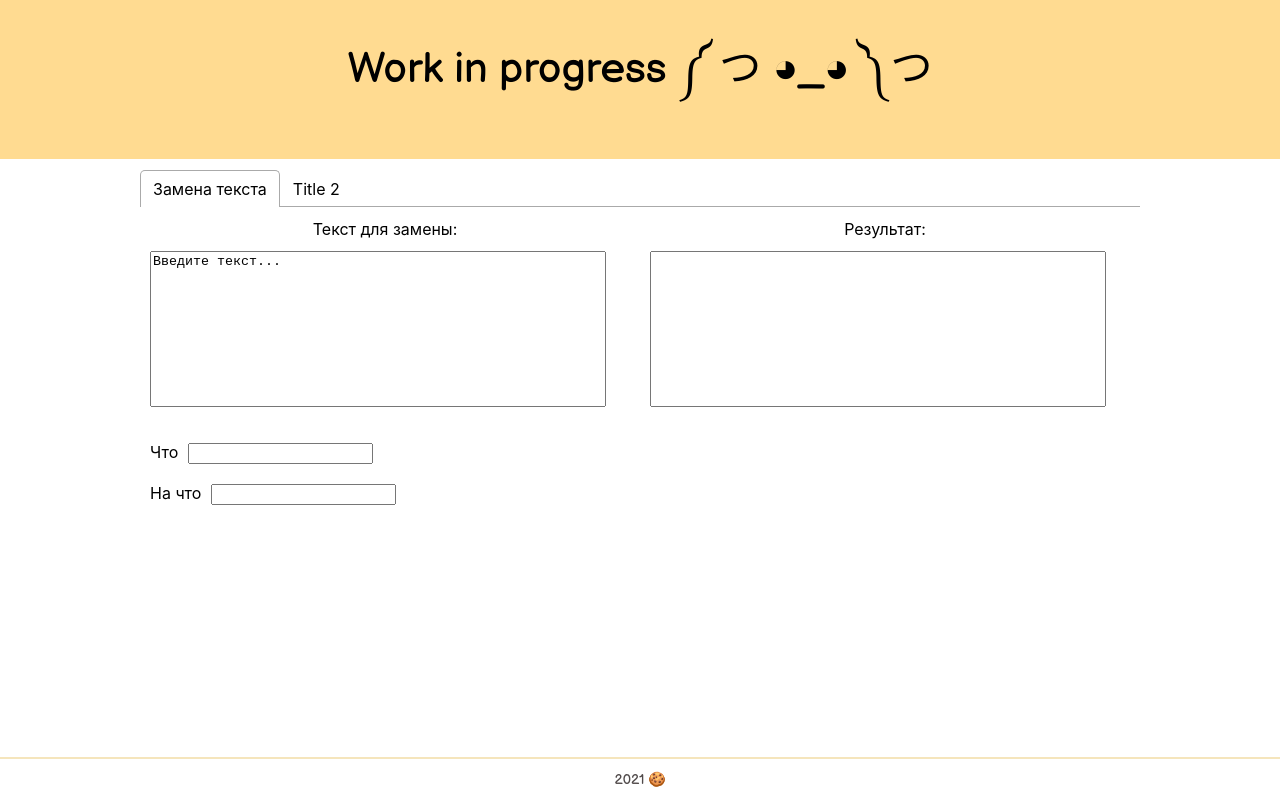
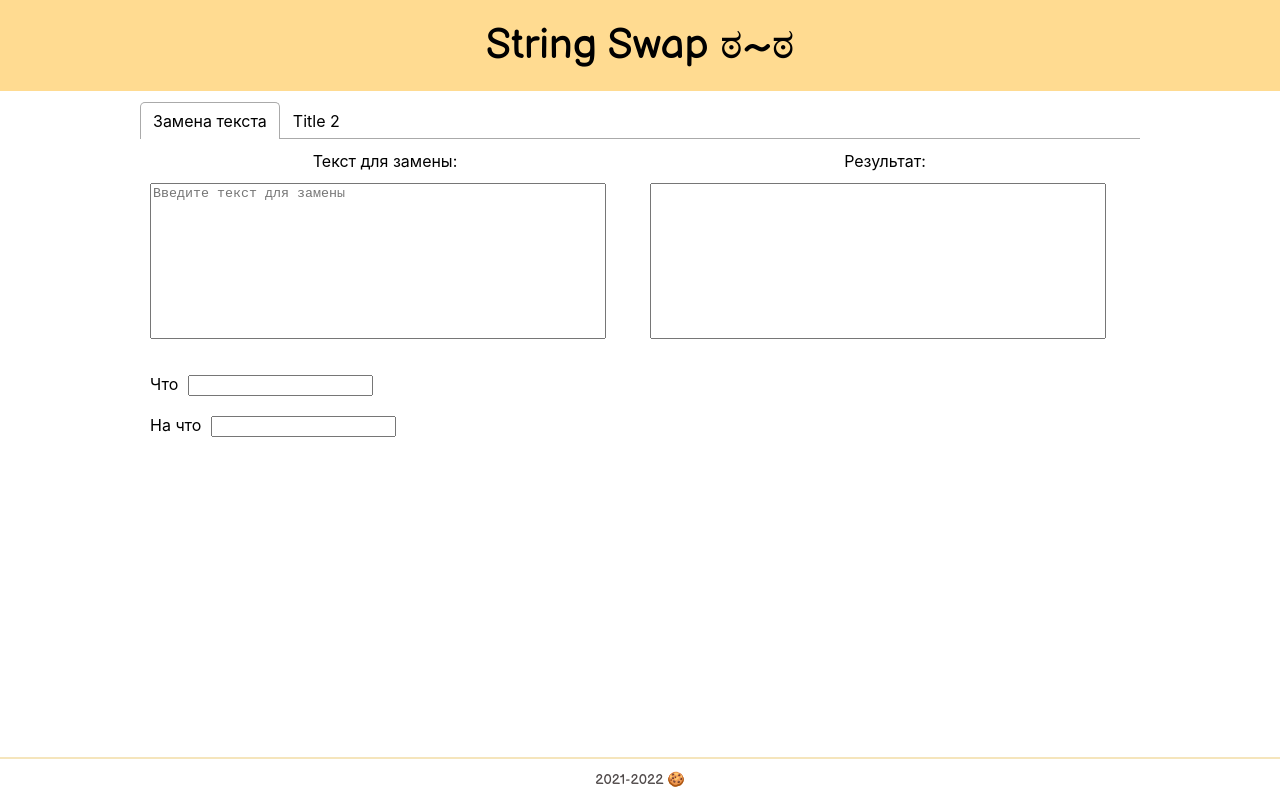
Before and after one commit to DoubleCookies/StringSwapWeb, a React (Create React App) app: page / in a window 1280 px wide. Built offline with nearby package versions, Linux system fonts and the light colour scheme.

Commit message:
Packages update, fix replace

```diff
--- a/package.json
+++ b/package.json
@@ -26,7 +26,8 @@
     "test": "react-scripts test",
     "eject": "react-scripts eject",
     "predeploy": "yarn run build",
-    "deploy": "gh-pages -b gh-pages -d build"
+    "deploy": "gh-pages -b gh-pages -d build",
+    "upgrade": "yarn upgrade"
   },
   "eslintConfig": {
     "extends": [
--- a/src/App.tsx
+++ b/src/App.tsx
@@ -9,7 +9,7 @@ function App() {
     <div className="app">
       <header className="app-header">
         <div>
-          Work in progress ༼ つ ◕_◕ ༽つ
+          String Swap ಠ~ಠ
         </div>
       </header>
       <main className="main-content">
@@ -28,7 +28,7 @@ function App() {
         </Tabs>
       </main>
       <footer className="footer-block">
-        <div>2021 <span role="img" aria-label="cookieEmoji">🍪</span></div>
+        <div>2021-2022 <span role="img" aria-label="cookieEmoji">🍪</span></div>
       </footer>
     </div>
   );
--- a/src/components/replaceText/ReplaceText.tsx
+++ b/src/components/replaceText/ReplaceText.tsx
@@ -17,7 +17,7 @@ class ReplaceText extends React.Component<MyProps, MyState> {
     super(props);
 
     this.state = {
-      startValue: 'Введите текст...',
+      startValue: '',
       replaceStart: '',
       replaceFinish: '',
       finishValue: ''
@@ -45,6 +45,13 @@ class ReplaceText extends React.Component<MyProps, MyState> {
     }
   }
 
+  updateStartValue(event: any) {
+    this.setState({
+      startValue: event.target.value
+    });
+    setTimeout(this.replaceText.bind(this), 10);
+  }
+
   handleReplaceStart(event: any) {
     this.setState({
       replaceStart: event.target.value
@@ -67,7 +74,7 @@ class ReplaceText extends React.Component<MyProps, MyState> {
             <label className="form-label">
               Текст для замены:
             </label>
-            <textarea className="form-text-area" defaultValue={this.state.startValue} rows={10}/>
+            <textarea className="form-text-area" placeholder="Введите текст для замены" onChange={this.updateStartValue.bind(this)} rows={10}/>
             <div style={{margin: 10}}>
               <label>Что</label>
               <input className="process-button" onChange={this.handleReplaceStart.bind(this)}
```
Also changed, not shown: 1 other file (tests, documents, lock files or other folders).
